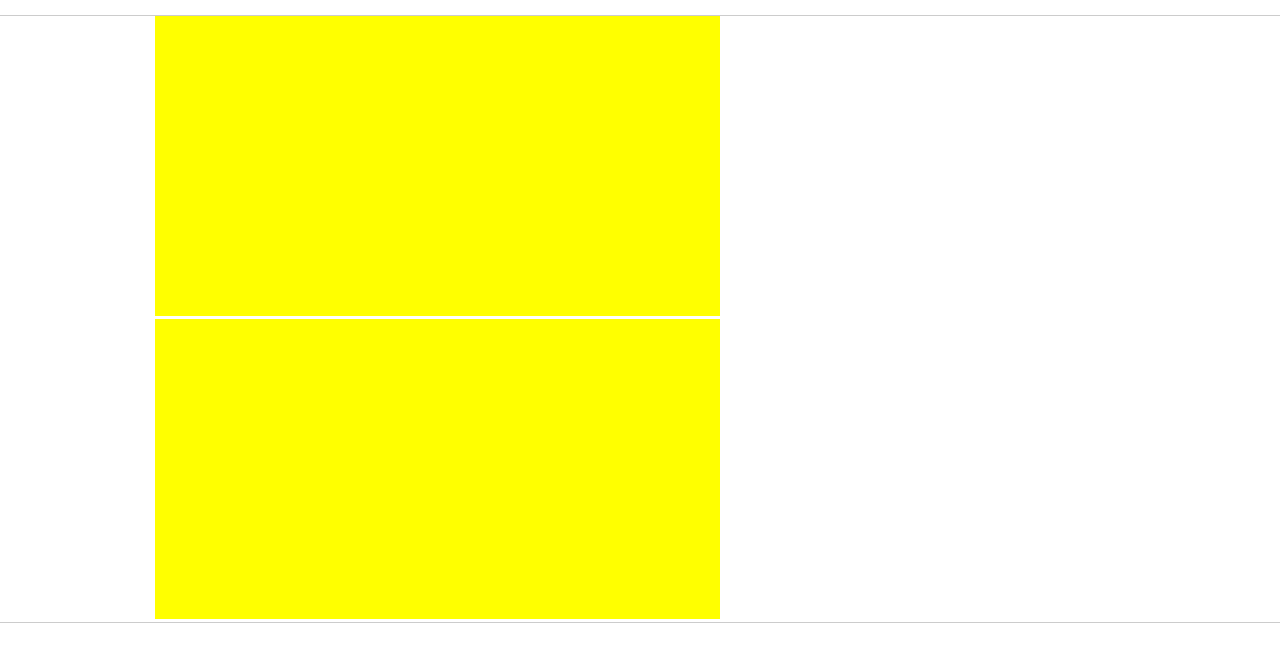
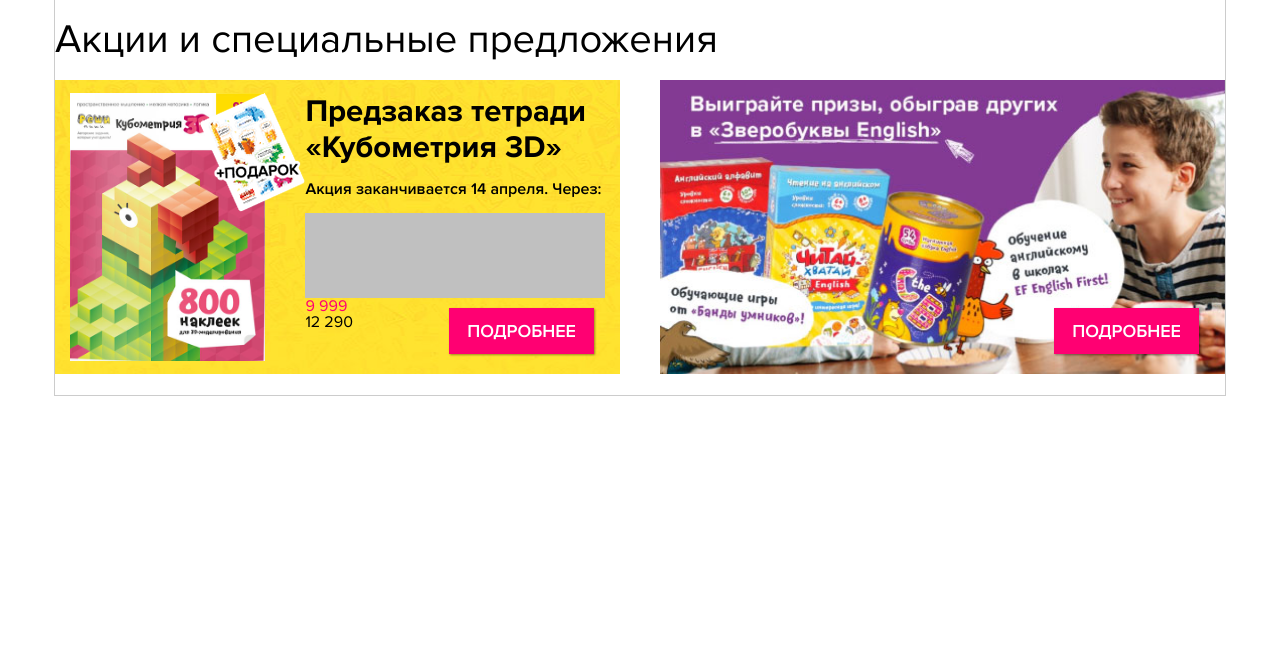
Before and after one commit to saint777/BU-frontend1, a plain HTML site: page index.html in a window 1280 px wide. Drawn offline with Linux system fonts and the light colour scheme; files whose address does not match are found by name.

Commit message:
half of work :+1:

```diff
--- a/css/main.css
+++ b/css/main.css
@@ -1,3 +1,33 @@
+@font-face {
+  font-family: "Proxima Nova";
+  font-weight: 400;
+  src: url("./fonts/ProximaNova-Regular.woff") format("woff"), url("./fonts/ProximaNova-Regular.woff2") format("woff2");
+}
+
+@font-face {
+  font-family: "Proxima Nova";
+  font-weight: 500;
+  src: url("./fonts/ProximaNova-Semibold.woff") format("woff"), url("./fonts/ProximaNova-Semibold.woff2") format("woff2");
+}
+
+@font-face {
+  font-family: "Proxima Nova";
+  font-weight: 600;
+  src: url("./fonts/ProximaNova-Bold.woff") format("woff"), url("./fonts/ProximaNova-Bold.woff2") format("woff2");
+}
+
+@font-face {
+  font-family: "Umnik";
+  font-weight: 400;
+  src: url("./fonts/umnik-regular.woff") format("woff"), url("./fonts/umnik-regular.woff2") format("woff2");
+}
+
+@font-face {
+  font-family: "Umnik";
+  font-weight: 600;
+  src: url("../fonts/umnik-bold.woff") format("woff"), url("../fonts/umnik-bold.woff2") format("woff2");
+}
+
 *,
 *:after,
 *:before{
@@ -15,20 +45,132 @@
   margin: 0;
 }
 
+a,
+a:link{
+  text-decoration: none;
+}
+
 .content-wrapper{
-  max-width: 1400px;
-  padding-left: 115px;
-  padding-right: 115px;
+  width: 1170px;
   outline: 1px solid rgba(0, 0, 0, 0.2);
+  margin: 0 auto;
+}
+
+h2{
+  margin: 0;
+  padding-top: 20px;
+  padding-bottom: 20px;
+  font-size: 40px;
+  font-weight: 400;
 }
 
 .banner-list{
-  list-style: none;
+  display: flex;
+  flex-direction: row;
+  flex-wrap: wrap;
+  justify-content: space-between;
 }
 
 .banner-list .banner{
+  display: flex;
+  flex-direction: row;
+  flex-wrap: nowrap;
+  width: 565px;
+  height: 294px;
+  background-color: cyan;
+  margin-bottom: 21px;
+  background-size: cover;
+  background-repeat: no-repeat;
+  background-position: 50% 50%;
+  position: relative;
+  padding-top: 13px;
+  padding-bottom: 13px;
+  padding-left: 15px;
+  padding-right: 15px;
+}
+
+.product-img{
+  height: 100%;
   display: inline-block;
-  width: 565px;
-  height: 300px;
-  background: yellow;
 }
+
+.clickable-banner{
+  display: inline-block;
+}
+
+.banner .part-1{
+  width: 44%;
+  position: relative;
+}
+
+.part-1:after{
+  content: "";
+  display: block;
+  position: absolute;
+  background-repeat: no-repeat;
+  background-position: 50% 50%;
+  background-size: contain;
+  background-image: url("../img/gift.png");
+  width: 106px;
+  height: 119px;
+  right: 0;
+  top: 0;
+}
+
+.part-2{
+  width: 56%;
+}
+
+.banner .title{
+  font-size: 31px;
+  margin: 0;
+  padding: 0;
+  line-height: 36px;
+  display: block;
+}
+
+.banner p{
+  font-weight: 500;
+  display: block;
+}
+
+.timer-wrapper{
+  height: 85px;
+  background-color: silver;
+}
+
+.banner .price{
+  display: block;
+  color: #FF0072;
+}
+
+
+.more-btn,
+.more-btn:link{
+  font-family: "Proxima Nova";
+  font-weight: 500;
+  font-size: 18px;
+  color: white;
+  text-transform: uppercase;
+  padding-left: 18px;
+  padding-right: 18px;
+  padding-top: 14px;
+  padding-bottom: 14px;
+  background-color: #FF0072;
+  box-shadow: 1px 1px 2px rgba(0, 0, 0, 0.4);
+  display: inline-block;
+  bottom: 20px;
+  right: 26px;
+  position: absolute;
+}
+
+.more-btn:hover,
+.more-btn:link:hover{
+  background-color: #fe2d8a;
+}
+
+.more-btn:active,
+.more-btn:link:active{
+  background-color: #d80061;
+  box-shadow: -1px -1px 2px rgba(0, 0, 0, 0.4);
+}
--- a/index.html
+++ b/index.html
@@ -8,10 +8,28 @@
   </head>
   <body>
     <main class="content-wrapper">
-      <ul class="banner-list">
-        <li class="banner"></li>
-        <li class="banner"></li>
-      </ul>
+    <h2>Акции и специальные предложения</h2>
+    <div class="banner-list">
+      <div class="banner" style="background-image: url(./img/banner1.jpg);">
+        <div class="part-1 gift">
+          <img alt="тетрадь Кубометрия 3D" src="img/cubometry-1.jpg" class="product-img">
+        </div>
+        <div class="part-2">
+          <h3 class="title">Предзаказ тетради &laquo;Кубометрия 3D&raquo;</h3>
+          <p>Акция заканчивается 14 апреля. Через:</p>
+          <div class="timer-wrapper">
+          </div>
+          <span class="price">9 999</span>
+          <span class="price-old">12 290</span>
+        </div>
+        <a href="#" class="more-btn">Подробнее</a>
+      </div>
+      <a href="#" class="clickable-banner">
+        <div class="banner" style="background-image: url(./img/banner2.jpg);">
+          <span class="more-btn">Подробнее</span>
+        </div>
+      </a>
+    </div>
     </main>
   </body>
 </html>
```
Also changed, not shown: img/banner1.jpg (added), img/banner2.jpg (added), img/cubometry-1.jpg (added), img/gift.png (added).
